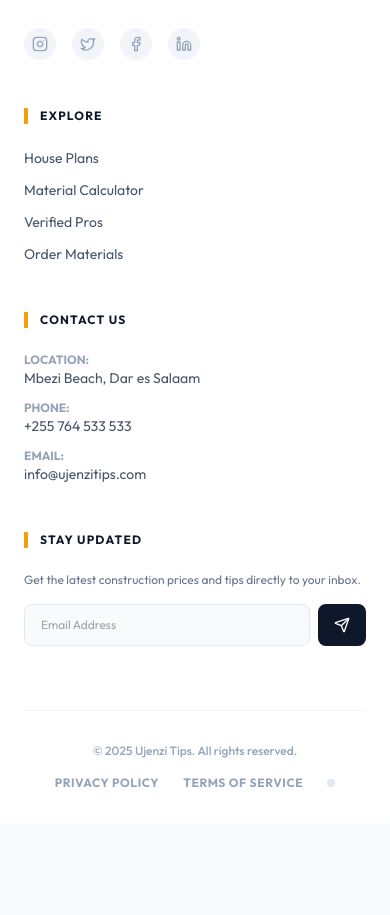
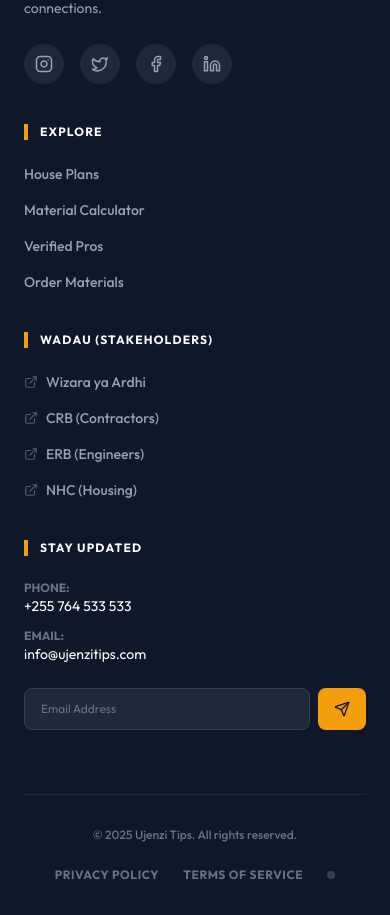
Before and after one commit to abdalahjoseph52-afk/ujenzi-tips, a React (Vite) app: page / in a window 390 px wide. Shown: the part 6760-7675 px from the top of the page. Before the commit the page ends 7583 px from the top, so only its background shows below. Built offline with nearby package versions, Linux system fonts and the light colour scheme; no server answers.

Commit message:
Update footer to dark theme, add stakeholders links, fix mobile layout

```diff
--- a/src/components/layout/Footer.jsx
+++ b/src/components/layout/Footer.jsx
@@ -1,5 +1,5 @@
 import React from 'react';
-import { Facebook, Twitter, Instagram, Linkedin, Send } from 'lucide-react';
+import { Facebook, Twitter, Instagram, Linkedin, Send, ExternalLink } from 'lucide-react';
 import { useLanguage } from '../../hooks/useLanguage';
 import logo from '../../assets/logo.png';
 
@@ -7,33 +7,35 @@
   const { t } = useLanguage();
 
   return (
-    <footer className="bg-white border-t border-slate-200 pt-16 pb-8 text-slate-600">
+    // BADILIKO 1: Background nyeusi (bg-slate-900) ili Logo nyeupe ionekane
+    <footer className="bg-slate-900 border-t border-slate-800 pt-16 pb-8 text-slate-400">
       <div className="max-w-7xl mx-auto px-6">
 
-        {/* Top Section */}
-        <div className="grid grid-cols-1 md:grid-cols-2 lg:grid-cols-4 gap-12 mb-16">
+        {/* GRID SYSTEM: Imeboreshwa kwa Simu (1 column) na PC (4 columns) */}
+        <div className="grid grid-cols-1 md:grid-cols-2 lg:grid-cols-4 gap-10 lg:gap-8 mb-16">
 
-          {/* Brand Info */}
-          <div>
-            <img src={logo} alt="Ujenzi Tips" className="h-16 w-auto mb-6 opacity-90" />
-            <p className="text-sm leading-relaxed mb-6 text-slate-500">
+          {/* 1. BRAND SECTION */}
+          <div className="flex flex-col items-start">
+            {/* Logo sasa itaonekana vizuri kwenye background nyeusi */}
+            <img src={logo} alt="Ujenzi Tips" className="h-20 w-auto mb-6 object-contain" />
+            <p className="text-sm leading-relaxed mb-6 text-slate-400">
               {t.footer.desc}
             </p>
             <div className="flex gap-4">
               {[Instagram, Twitter, Facebook, Linkedin].map((Icon, i) => (
-                <a key={i} href="#" className="w-8 h-8 rounded-full bg-slate-100 flex items-center justify-center text-slate-400 hover:bg-ujenzi-accent hover:text-white transition-all">
-                  <Icon size={16} />
+                <a key={i} href="#" className="w-10 h-10 rounded-full bg-slate-800 flex items-center justify-center text-slate-400 hover:bg-ujenzi-accent hover:text-slate-900 transition-all">
+                  <Icon size={18} />
                 </a>
               ))}
             </div>
           </div>
 
-          {/* Quick Links */}
+          {/* 2. QUICK LINKS */}
           <div>
-            <h4 className="text-slate-900 font-bold uppercase tracking-widest text-xs mb-6 border-l-4 border-ujenzi-accent pl-3">
+            <h4 className="text-white font-bold uppercase tracking-widest text-xs mb-6 border-l-4 border-ujenzi-accent pl-3">
               {t.footer.explore}
             </h4>
-            <ul className="space-y-3 text-sm">
+            <ul className="space-y-4 text-sm font-medium">
               <li><a href="/plans" className="hover:text-ujenzi-accent transition-colors flex items-center gap-2">House Plans</a></li>
               <li><a href="/calculator" className="hover:text-ujenzi-accent transition-colors flex items-center gap-2">Material Calculator</a></li>
               <li><a href="/pros" className="hover:text-ujenzi-accent transition-colors flex items-center gap-2">Verified Pros</a></li>
@@ -41,66 +43,83 @@
             </ul>
           </div>
 
-          {/* Contact Info */}
+          {/* 3. WADAU (STAKEHOLDERS) - NEW SECTION */}
           <div>
-            <h4 className="text-slate-900 font-bold uppercase tracking-widest text-xs mb-6 border-l-4 border-ujenzi-accent pl-3">
-              {t.footer.contact}
+            <h4 className="text-white font-bold uppercase tracking-widest text-xs mb-6 border-l-4 border-ujenzi-accent pl-3">
+              Wadau (Stakeholders)
             </h4>
-            <ul className="space-y-3 text-sm">
-              <li className="flex flex-col">
-                <span className="text-xs font-bold text-slate-400 uppercase">Location:</span>
-                <span>Mbezi Beach, Dar es Salaam</span>
+            <ul className="space-y-4 text-sm font-medium">
+              <li>
+                <a href="https://www.ardhi.go.tz/" target="_blank" rel="noreferrer" className="hover:text-ujenzi-accent transition-colors flex items-center gap-2 group">
+                  <ExternalLink size={14} className="opacity-50 group-hover:opacity-100" /> Wizara ya Ardhi
+                </a>
               </li>
-              <li className="flex flex-col">
-                <span className="text-xs font-bold text-slate-400 uppercase">Phone:</span>
-                <span>+255 764 533 533</span>
+              <li>
+                <a href="https://www.crb.go.tz/" target="_blank" rel="noreferrer" className="hover:text-ujenzi-accent transition-colors flex items-center gap-2 group">
+                  <ExternalLink size={14} className="opacity-50 group-hover:opacity-100" /> CRB (Contractors)
+                </a>
               </li>
-              <li className="flex flex-col">
-                <span className="text-xs font-bold text-slate-400 uppercase">Email:</span>
-                <span>info@ujenzitips.com</span>
+              <li>
+                <a href="https://www.erb.go.tz/" target="_blank" rel="noreferrer" className="hover:text-ujenzi-accent transition-colors flex items-center gap-2 group">
+                  <ExternalLink size={14} className="opacity-50 group-hover:opacity-100" /> ERB (Engineers)
+                </a>
+              </li>
+              <li>
+                <a href="https://www.nhc.co.tz/" target="_blank" rel="noreferrer" className="hover:text-ujenzi-accent transition-colors flex items-center gap-2 group">
+                  <ExternalLink size={14} className="opacity-50 group-hover:opacity-100" /> NHC (Housing)
+                </a>
               </li>
             </ul>
           </div>
 
-          {/* Newsletter */}
+          {/* 4. NEWSLETTER & CONTACT */}
           <div>
-            <h4 className="text-slate-900 font-bold uppercase tracking-widest text-xs mb-6 border-l-4 border-ujenzi-accent pl-3">
+            <h4 className="text-white font-bold uppercase tracking-widest text-xs mb-6 border-l-4 border-ujenzi-accent pl-3">
               {t.footer.newsletter}
             </h4>
-            <p className="text-xs mb-4 text-slate-500">{t.footer.newsDesc}</p>
+            <ul className="space-y-3 text-sm mb-6">
+              <li className="flex flex-col">
+                <span className="text-xs font-bold text-slate-500 uppercase">Phone:</span>
+                <span className="text-white">+255 764 533 533</span>
+              </li>
+              <li className="flex flex-col">
+                <span className="text-xs font-bold text-slate-500 uppercase">Email:</span>
+                <span className="text-white">info@ujenzitips.com</span>
+              </li>
+            </ul>
+
             <div className="flex gap-2">
               <input
                 type="email"
                 placeholder="Email Address"
-                className="bg-slate-50 border border-slate-200 text-slate-900 text-xs px-4 py-3 rounded-lg w-full focus:outline-none focus:border-ujenzi-accent"
+                className="bg-slate-800 border border-slate-700 text-white text-xs px-4 py-3 rounded-lg w-full focus:outline-none focus:border-ujenzi-accent placeholder-slate-500"
               />
-              <button className="bg-slate-900 text-white px-4 rounded-lg hover:bg-ujenzi-accent hover:text-slate-900 transition-colors">
+              <button className="bg-ujenzi-accent text-slate-900 px-4 rounded-lg hover:bg-white transition-colors">
                 <Send size={16} />
               </button>
             </div>
           </div>
         </div>
 
-        {/* Bottom Bar */}
-        <div className="border-t border-slate-100 pt-8 flex flex-col md:flex-row justify-between items-center gap-4">
-          <p className="text-xs text-slate-400 font-medium">
+        {/* BOTTOM BAR */}
+        <div className="border-t border-slate-800 pt-8 flex flex-col md:flex-row justify-between items-center gap-6 text-center md:text-left">
+          <p className="text-xs text-slate-500 font-medium">
             &copy; {new Date().getFullYear()} Ujenzi Tips. {t.footer.rights}
           </p>
 
-          <div className="flex items-center gap-6 text-xs font-bold text-slate-400 uppercase tracking-wider">
-            <a href="/terms" className="hover:text-ujenzi-accent">Privacy Policy</a>
-            <a href="/terms" className="hover:text-ujenzi-accent">Terms of Service</a>
+          <div className="flex items-center gap-6 text-xs font-bold text-slate-500 uppercase tracking-wider">
+            <a href="/terms" className="hover:text-ujenzi-accent transition-colors">Privacy Policy</a>
+            <a href="/terms" className="hover:text-ujenzi-accent transition-colors">Terms of Service</a>
 
-            {/* LINK YA SIRI (SECRET ADMIN DOT) */}
+            {/* SECRET ADMIN DOT (Bado Ipo Hapa) */}
             <a
               href="https://ujenzi-tips-admin.sanity.studio/"
               target="_blank"
               rel="noreferrer"
               title="Staff Access"
-              className="w-2 h-2 rounded-full bg-slate-200 hover:bg-ujenzi-accent hover:scale-150 transition-all cursor-pointer"
+              className="w-2 h-2 rounded-full bg-slate-700 hover:bg-ujenzi-accent hover:scale-150 transition-all cursor-pointer"
             >
             </a>
-
           </div>
         </div>
       </div>
```
